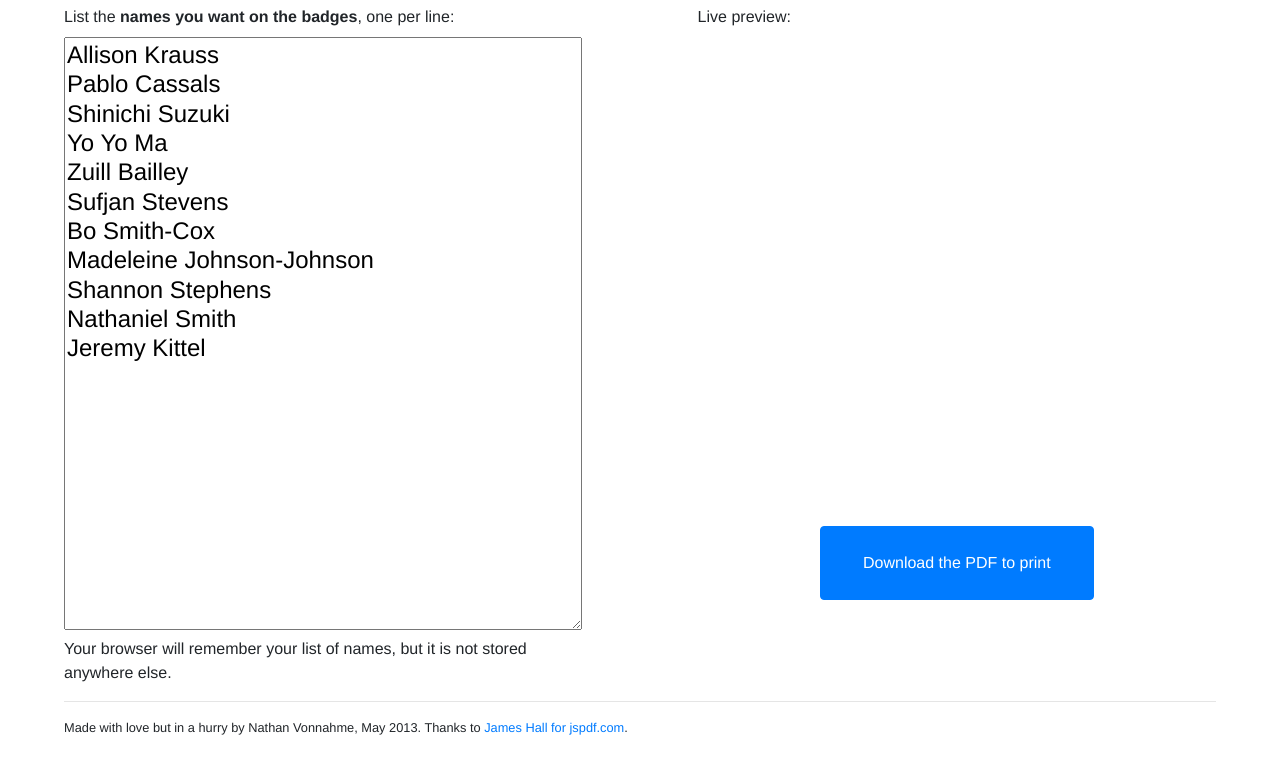
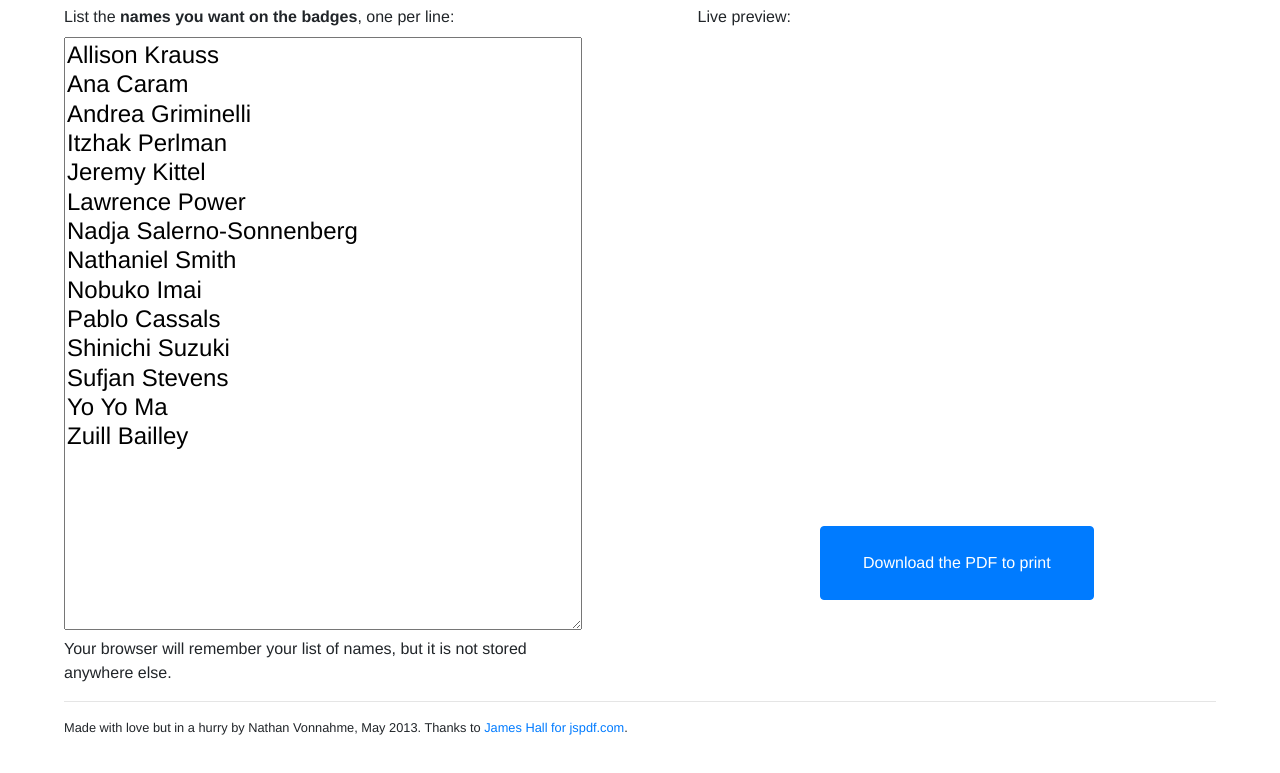
Before and after one commit to n8v/round-buttons, a plain HTML site: page index.html in a window 1280 px wide. Shown: the part 115-888 px from the top of the page. Drawn offline with nearby package versions, Linux system fonts and the light colour scheme.

Commit message:
More famous violinists and flautists and violists!

```diff
--- a/index.html
+++ b/index.html
@@ -36,16 +36,19 @@
 <label for=namefield>List the <strong>names you want on the badges</strong>, one per line:</label>
 <textarea id=namefield cols=25 rows=20>
 Allison Krauss
+Ana Caram
+Andrea Griminelli
+Itzhak Perlman
+Jeremy Kittel
+Lawrence Power
+Nadja Salerno-Sonnenberg
+Nathaniel Smith
+Nobuko Imai
 Pablo Cassals
 Shinichi Suzuki
+Sufjan Stevens
 Yo Yo Ma
 Zuill Bailley
-Sufjan Stevens
-Bo Smith-Cox
-Madeleine Johnson-Johnson
-Shannon Stephens
-Nathaniel Smith
-Jeremy Kittel
 </textarea>
 </form>
 <p>Your browser will remember your list of names, but it is not stored anywhere else.</p>
```
